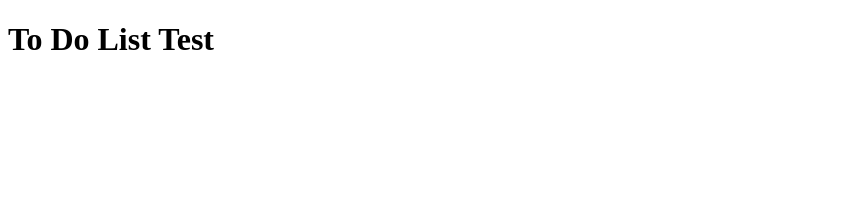
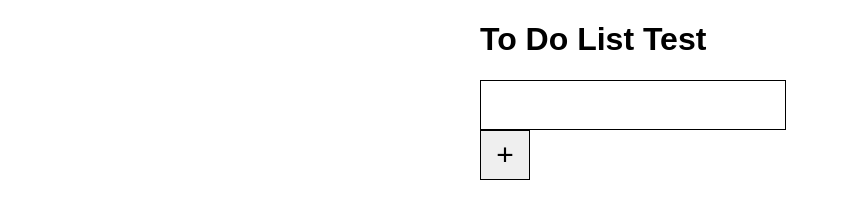
Before and after one commit to kubilaybee/JavaScript, a plain HTML site: page tempToDo/index.html in a window 1280 px wide. Shown: the whole page, without its empty margins (0-841 px from the left). Drawn offline with Linux system fonts and the light colour scheme.

Commit message:
complete css and html

```diff
--- a/tempToDo/index.html
+++ b/tempToDo/index.html
@@ -5,9 +5,14 @@
     <meta http-equiv="X-UA-Compatible" content="IE=edge" />
     <meta name="viewport" content="width=device-width, initial-scale=1.0" />
     <title>tempToDo</title>
-    <link rel="stylesheet" href="" />
+    <link rel="stylesheet" href="style.css" />
+    <script src="script.js" defer></script>
   </head>
   <body>
     <h1>To Do List Test</h1>
+    <div class="container">
+      <input type="text" id="inputField" /><button id="addToDo">+</button>
+      <div class="to-dos" id="toDoContainer"></div>
+    </div>
   </body>
 </html>
--- a/tempToDo/style.css
+++ b/tempToDo/style.css
@@ -0,0 +1,37 @@
+html,
+body {
+  width: 50%;
+  margin: 0 auto;
+  font-family: Arial, Helvetica, sans-serif;
+}
+
+.container {
+  width: 50%;
+}
+
+#inputField {
+  width: 300px;
+  height: 46px;
+  border: 1px solid black;
+  outline: none;
+  font-size: 25px;
+  vertical-align: middle;
+}
+
+#addToDo {
+  height: 50px;
+  width: 50px;
+  border: 1px solid black;
+  vertical-align: middle;
+  font-size: 30px;
+}
+
+.to-dos {
+  margin-top: 25px;
+}
+
+.paragraph-styling {
+  margin: 0;
+  cursor: pointer;
+  font-size: 20px;
+}
```
